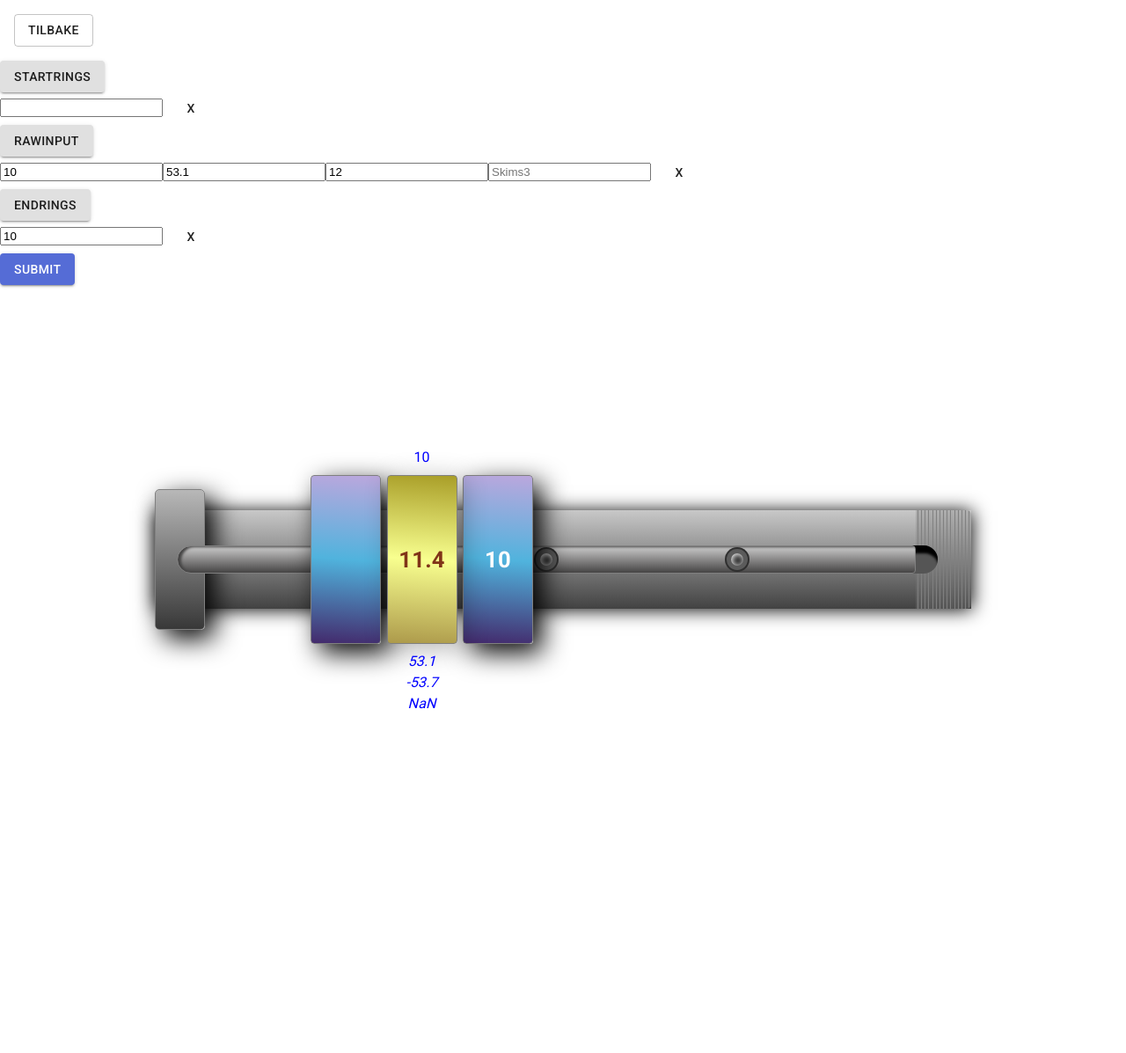
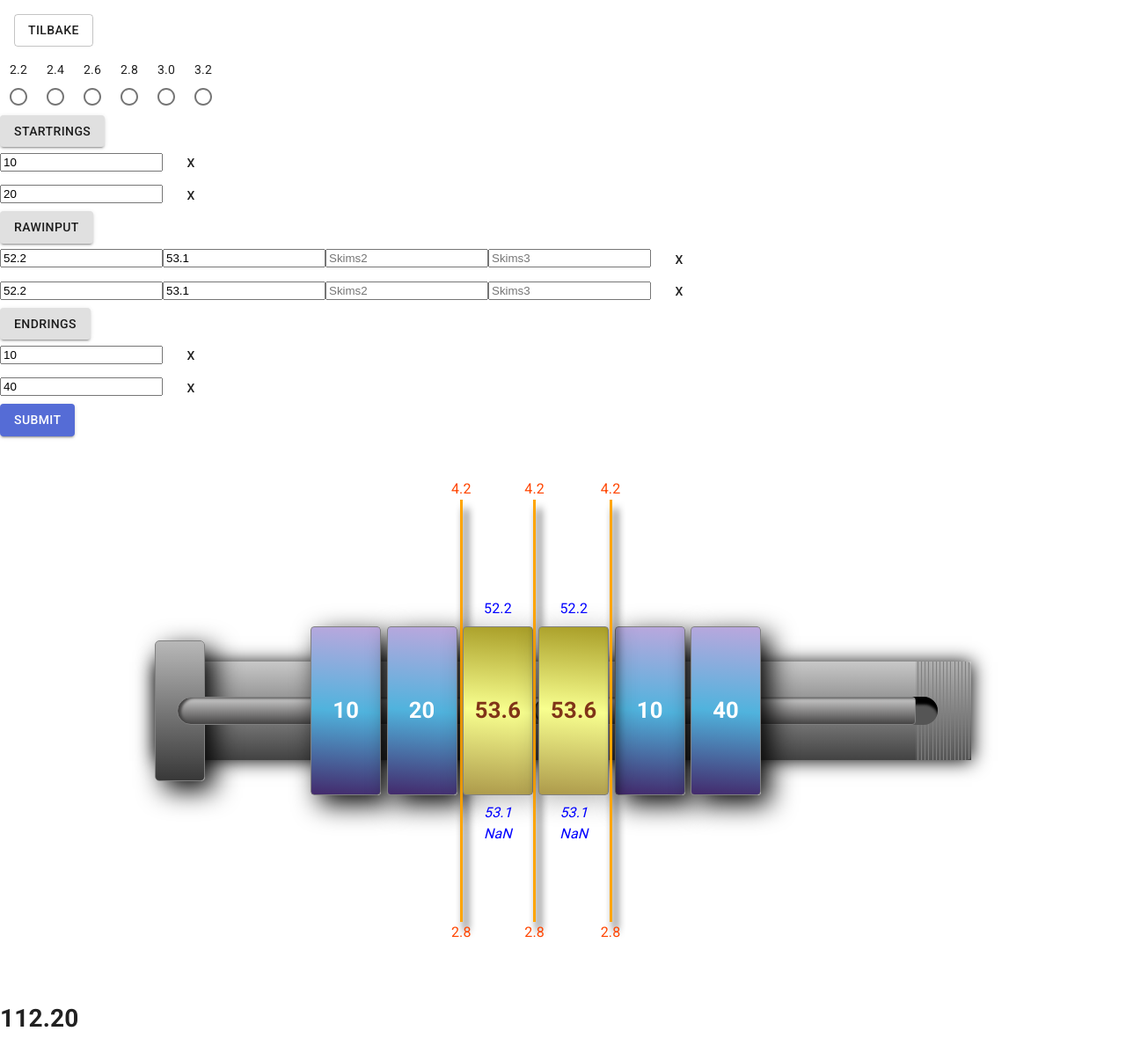
Before and after one commit to KjetilOverby/mobile-mkv-calculator, a Next.js app: page /create in a window 1280 px wide. Shown: the whole page at 88% size. Before the commit the page ends 948 px from the top, so only its background shows below. Built offline with nearby package versions, Linux system fonts and the light colour scheme.

Commit message:
firstLabel

```diff
--- /dev/null
+++ b/components/Calculations.jsx
@@ -0,0 +1,43 @@
+import React from 'react';
+import { makeStyles } from '@material-ui/core';
+
+const useStyles = makeStyles((theme) => ({}));
+
+const Calculations = (props) => {
+
+    //Start rings
+  const startRings = props.data.startRings;
+  {}
+   const startRingSum = startRings
+    .reduce((num, { input }) => Number(num) + Number(input), 0)
+    //Raw input calculations
+    const numberOfBlades = props.data.rawInput.length + 1
+    const bladStammeSum = Number(numberOfBlades) * props.data.blades.bladStamme
+
+    const rawInput = props.data.rawInput
+    const rawInputSum = rawInput.reduce((num, { input }) => Number(num) + Number(input), 0)
+    const numberOfRawInput = props.data.rawInput.length * 1.4
+    const rawInputRings = Number(rawInputSum + Number(numberOfRawInput))
+    const totalRawRing = (Number(rawInputRings) + Number(numberOfRawInput) + bladStammeSum)
+    .toFixed(2);
+    const totalRawRingDivided = totalRawRing / 2
+    //End Rings
+    const endRings = props.data.endRings
+    const endRingSum = endRings.reduce((num, { input }) => Number(num) + Number(input), 0)
+
+
+    //FirstLabel
+
+    const firstLabel = 200 - Number(totalRawRingDivided - 1.4)
+    const firstLabelMinusStartRings = (firstLabel - startRingSum)
+
+    .toFixed(2);
+  const classes = useStyles();
+  console.log(firstLabel);
+  console.log(startRingSum);
+  return <div>
+      <h1>{firstLabelMinusStartRings}</h1>
+  </div>;
+};
+
+export default Calculations;
--- a/components/RawRings.jsx
+++ b/components/RawRings.jsx
@@ -213,9 +213,32 @@ const useStyles = makeStyles((theme) => ({
 const RawRings = (props) => {
   const classes = useStyles();
 
-  const ringShimsVal = ((Number(props.value) + 1.4) - props.ringVal).toFixed(1)
+  const ringShimsVal = (Number(props.value) + 1.4) - props.ringVal
 
+  console.log(props.value);
   return (
+    // <div className={classes.rawRingContainer}>
+    //   <div className={classes.rawDistanceRing}>
+    //     <Typography className={classes.rawInput}>{props.rawVal}</Typography>
+    //     <Typography className={classes.rawVal}>
+    //       {(props.rawVal + 1.4).toFixed(1)}
+    //     </Typography>
+    //     <Typography className={classes.ringVal}>{props.ringVal}</Typography>
+    //     <Typography className={classes.shimsVal}>{props.shimVal}</Typography>
+    //     <Typography className={classes.shimsVal2}>{props.shimsVal2}</Typography>
+    //     <Typography className={classes.shimsVal3}>{props.shimsVal3}</Typography>
+    //     <div className={classes.blade}>
+    //       <Typography className={classes.bladeTop}>
+    //         {props.postInfo.sagsnitt[0].toFixed(1)}
+    //       </Typography>
+    //       <Typography className={classes.bladeBottom}>
+    //         {props.postInfo.bladeThickness}
+    //       </Typography>
+    //     </div>
+    //   </div>
+    // </div>
+
+
    <div className={classes.rawRingContainer}>
 <div className={classes.rawDistanceRing}>
    <Typography className={classes.rawInput}>{props.value}</Typography>
@@ -229,21 +252,63 @@ const RawRings = (props) => {
   <Typography className={classes.shimsVal}>{(Number(ringShimsVal) - Number(props.shimsVal2)).toFixed(1)}</Typography>
  )}
 
+ {props.shimsVal2 && (
   <Typography className={classes.shimsVal2}>{props.shimsVal2 - props.shimsVal3}</Typography>
+ )}
 
+  {props.shimsVal2 && (
     <Typography className={classes.shimsVal3}>{props.shimsVal3}</Typography>
-         {/*
+  )}
+
   <div className={classes.blade}>
     <Typography className={classes.bladeTop}>
-            {props.postInfo.sagsnitt[0].toFixed(1)}
+      {(Number(props.bladStamme) + 1.4).toFixed(1)}
     </Typography>
+
     <Typography className={classes.bladeBottom}>
-            {props.postInfo.bladeThickness}
+      {props.bladStamme}
     </Typography>
-        </div> */}
   </div>
 </div>
+</div>
+
+
+
   );
 };
 
 export default RawRings;
+
+
+{/* <div className={classes.rawRingContainer}>
+<div className={classes.rawDistanceRing}>
+   <Typography className={classes.rawInput}>{props.value}</Typography>
+  <Typography className={classes.rawVal}>
+    {(Number(props.value) + 1.4).toFixed(1)}
+  </Typography>
+
+  <Typography className={classes.ringVal}>{props.ringVal}</Typography>
+
+ {props.ringVal && (
+  <Typography className={classes.shimsVal}>{(Number(ringShimsVal) - Number(props.shimsVal2)).toFixed(1)}</Typography>
+ )}
+
+ {props.shimsVal2 && (
+  <Typography className={classes.shimsVal2}>{props.shimsVal2 - props.shimsVal3}</Typography>
+ )}
+
+  {props.shimsVal2 && (
+    <Typography className={classes.shimsVal3}>{props.shimsVal3}</Typography>
+  )}
+
+  <div className={classes.blade}>
+    <Typography className={classes.bladeTop}>
+      {(Number(props.bladStamme) + 1.4).toFixed(1)}
+    </Typography>
+
+    <Typography className={classes.bladeBottom}>
+      {props.bladStamme}
+    </Typography>
+  </div>
+</div>
+</div> */}
--- a/components/create/CreatePost.jsx
+++ b/components/create/CreatePost.jsx
@@ -1,5 +1,15 @@
 import React from 'react';
-import { makeStyles, Button, TextField } from '@material-ui/core';
+import {
+  makeStyles,
+  Button,
+  TextField,
+  jssPreset,
+  Radio,
+  FormControlLabel,
+  RadioGroup,
+  Grid,
+  Typography,
+} from '@material-ui/core';
 import Hylse from '../hylse/Hylse';
 import HylseComponent from '../hylse/HylseComponent';
 import Link from 'next/link';
@@ -10,6 +20,7 @@ import { useEffect } from 'react';
 import { useForm } from 'react-hook-form';
 
 import { Formik, FieldArray, Field } from 'formik';
+import Calculations from '../Calculations';
 
 const useStyles = makeStyles((theme) => ({
   postContainer: {
@@ -27,6 +38,68 @@ const useStyles = makeStyles((theme) => ({
     margin: '1rem',
   },
   inputContainer: {},
+  radioLabelContainer: {
+    display: 'flex',
+    flexDirection: 'column',
+    justifyContent: 'center',
+    alignItems: 'center',
+  },
+  firstBladeContainer: {
+    position: 'relative',
+    display: 'flex',
+    flexDirection: 'row',
+    alignItems: 'center'
+  },
+  blade: {
+    display: 'flex',
+    justifyContent: 'center',
+    background: 'orange',
+    position: 'absolute',
+    width: '3px',
+
+
+    boxShadow: '5px 10px 10px black',
+    [theme.breakpoints.down('xl')]: {
+
+      height: '38rem',
+    },
+    [theme.breakpoints.down('lg')]: {
+      height: '30rem'
+    },
+    [theme.breakpoints.down('md')]: {
+      height: '15rem',
+      width: '2px',
+    },
+    [theme.breakpoints.down('xs')]: {
+      height: '20vh',
+    },
+  },
+  bladeTop: {
+    position: 'absolute',
+    color: 'orangered',
+    top: '-1.5rem',
+    [theme.breakpoints.down('md')]: {
+
+      fontSize: '.7rem',
+      top: '-1rem',
+    },
+    [theme.breakpoints.down('xs')]: {
+      fontSize: '.4rem',
+    },
+  },
+  bladeBottom: {
+    position: 'absolute',
+    color: 'orangered',
+    bottom: '-1.5rem',
+    [theme.breakpoints.down('md')]: {
+
+      fontSize: '.7rem',
+      bottom: '-1rem',
+    },
+    [theme.breakpoints.down('xs')]: {
+      fontSize: '.4rem',
+    },
+  },
 }));
 const CreatePost = () => {
   const classes = useStyles();
@@ -45,24 +118,113 @@ const CreatePost = () => {
       </Link>
       <Formik
         initialValues={{
-          startRings: [{ input: '' }],
-          rawInput: [{ input: '10', ring: '53.1', shims2: '12', skims3: '99' }],
-          endRings: [{ input: '10' }],
+          startRings: [{ input: '10' }, {input: '20'}],
+          rawInput: [{ input: '52.2', ring: '53.1'}, { input: '52.2', ring: '53.1'}],
+          endRings: [{ input: '10' }, { input: '40' }],
+          blades: { bladStamme: 2.8 },
         }}
         onSubmit={(data, { setSubmitting }) => {
           setSubmitting(true);
-          console.log(data);
           setSubmitting(false);
         }}
       >
         {({ values, isSubmitting, handleChange, handleBlur, handleSubmit }) => (
           <div>
             <form onSubmit={handleSubmit}>
+              <FieldArray name="blades">
+                {(arrayHelpers) => (
+                  <div>
+                    <div>
+                      <Grid container>
+                        <Grid className={classes.radioLabelContainer} Container>
+                          <Grid item>
+                            <label>2.2</label>
+                          </Grid>
+                          <Grid item>
+                            <Field
+                              type="radio"
+                              name="blades.bladStamme"
+                              value="2.2"
+                              as={Radio}
+                            />
+                          </Grid>
+                        </Grid>
+                        <Grid className={classes.radioLabelContainer} Container>
+                          <Grid item>
+                            <label>2.4</label>
+                          </Grid>
+                          <Grid item>
+                            <Field
+                              type="radio"
+                              name="blades.bladStamme"
+                              value="2.4"
+                              as={Radio}
+                            />
+                          </Grid>
+                        </Grid>
+                        <Grid className={classes.radioLabelContainer} Container>
+                          <Grid item>
+                            <label>2.6</label>
+                          </Grid>
+                          <Grid item>
+                            <Field
+                              type="radio"
+                              name="blades.bladStamme"
+                              value="2.6"
+                              as={Radio}
+                            />
+                          </Grid>
+                        </Grid>
+                        <Grid className={classes.radioLabelContainer} Container>
+                          <Grid item>
+                            <label>2.8</label>
+                          </Grid>
+                          <Grid item>
+                            <Field
+                              type="radio"
+                              name="blades.bladStamme"
+                              value="2.8"
+                              as={Radio}
+                            />
+                          </Grid>
+                        </Grid>
+                        <Grid className={classes.radioLabelContainer} Container>
+                          <Grid item>
+                            <label>3.0</label>
+                          </Grid>
+                          <Grid item>
+                            <Field
+                              type="radio"
+                              name="blades.bladStamme"
+                              value="3.0"
+                              as={Radio}
+                            />
+                          </Grid>
+                        </Grid>
+                        <Grid className={classes.radioLabelContainer} Container>
+                          <Grid item>
+                            <label>3.2</label>
+                          </Grid>
+                          <Grid item>
+                            <Field
+                              type="radio"
+                              name="blades.bladStamme"
+                              value="3.2"
+                              as={Radio}
+                            />
+                          </Grid>
+                        </Grid>
+                      </Grid>
+                    </div>
+                  </div>
+                )}
+              </FieldArray>
+
               <FieldArray name="startRings">
                 {(arrayHelpers) => (
                   <div>
                     <Button
-                      onClick={() => arrayHelpers.push()}
+                      onClick={() => arrayHelpers.push({input: ''})}
                       variant="contained"
                     >
                       StartRings
@@ -84,7 +246,7 @@ const CreatePost = () => {
                 {(arrayHelpers) => (
                   <div>
                     <Button
-                      onClick={() => arrayHelpers.push()}
+                      onClick={() => arrayHelpers.push({input: ''})}
                       variant="contained"
                     >
                       RawInput
@@ -117,11 +279,12 @@ const CreatePost = () => {
                   </div>
                 )}
               </FieldArray>
+
               <FieldArray name="endRings">
                 {(arrayHelpers) => (
                   <div>
                     <Button
-                      onClick={() => arrayHelpers.push()}
+                      onClick={() => arrayHelpers.push({input: ''})}
                       variant="contained"
                     >
                       EndRings
@@ -154,7 +317,9 @@ const CreatePost = () => {
             </form>
 
             <div className={classes.postContainer}>
+
               <HylseComponent />
+
               <div className={classes.ringContainer}>
                 {values.startRings.map((startRing) =>
                   startRing != undefined ? (
@@ -163,18 +328,27 @@ const CreatePost = () => {
                     ''
                   )
                 )}
+                <div className={classes.firstBladeContainer}>
+                <div className={classes.blade}>
+      <Typography className={classes.bladeTop}>{(Number(values.blades.bladStamme) + 1.4).toFixed(1)}</Typography>
+        <Typography className={classes.bladeBottom}>{values.blades.bladStamme}</Typography>
+      </div>
                 {values.rawInput.map((rawIn) =>
                   rawIn != undefined ? (
+
                     <RawRings
                       value={rawIn.input}
                       ringVal={rawIn.ring}
                       shimsVal2={rawIn.shims2}
                       shimsVal3={rawIn.shims3}
+                      sagSnitt={values.blades.sagSnitt}
+                      bladStamme={values.blades.bladStamme}
                     />
                   ) : (
                     ''
                   )
                 )}
+                </div>
                 {values.endRings.map((endRing) =>
                   endRing != undefined ? (
                     <FillRings value={endRing.input} />
@@ -184,8 +358,11 @@ const CreatePost = () => {
                 )}
               </div>
             </div>
+
+            <Calculations data={values} />
           </div>
         )}
+
       </Formik>
     </div>
   );
```
Lines whose indentation alone changed are shown as unchanged.
